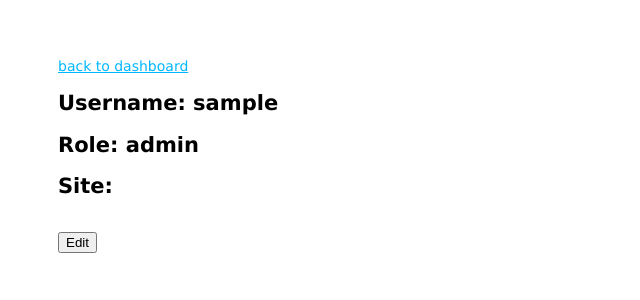
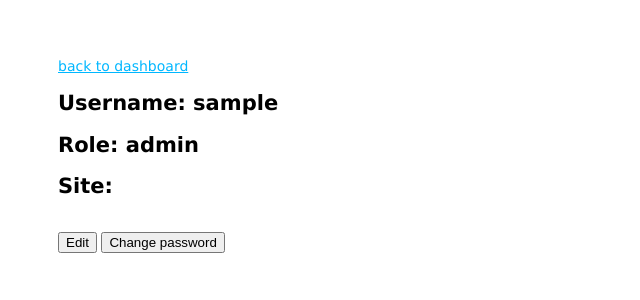
Before and after one commit to kogik/i4, a Node server app: page /user/profile in a window 1280 px wide. Shown: the top 300 px of the page, without its empty margins (0-640 px from the left). Run offline with Node 20, Linux system fonts and the light colour scheme; the visitor is signed in with stand-in values (Sample User, id 1); some libraries are stand-ins or nearby versions.

Commit message:
change password functionality added to profile page

```diff
--- a/models/user.js
+++ b/models/user.js
@@ -1,4 +1,3 @@
-const { json } = require("express");
 const mongoose = require("mongoose");
 const passportLocalMongoose = require("passport-local-mongoose");
 
--- a/public/javascripts/profile.js
+++ b/public/javascripts/profile.js
@@ -1,6 +1,5 @@
-var popup = document.getElementById("popup");
-
-function popup_toggle() {
+function popup_toggle(id) {
+	var popup = document.getElementById(id);
 	if (popup.hidden) {
 		// show popup
 		popup.hidden = false;
--- a/public/stylesheets/popup.css
+++ b/public/stylesheets/popup.css
@@ -1,4 +1,4 @@
-#popup {
+.popup {
 	top: 0;
 	left: 0;
 	width: 100vw;
--- a/routes/user.js
+++ b/routes/user.js
@@ -31,6 +31,31 @@
 	});
 });
 
+router.post("/change-password", (req, res, next) => {
+	var { current_password, new_password, re_new_password } = req.body;
+	if (new_password != re_new_password) {
+		req.flash("profile-message", "New passwords doesnt match.");
+		res.redirect("/user/profile");
+	}
+	User.findById(req.user._id)
+		.then((foundUser) => {
+			foundUser
+				.changePassword(current_password, new_password)
+				.then(() => {
+					req.flash("profile-message", "Password has been changed.");
+					res.redirect("/user/profile");
+				})
+				.catch((error) => {
+					req.flash("profile-message", "Current password is invalid.");
+					res.redirect("/user/profile");
+				});
+		})
+		.catch((error) => {
+			req.flash("profile-message", "Current password is invalid.");
+			res.redirect("/user/profile");
+		});
+});
+
 router.get("/admin-panel/delete-user/:id", isAdmin, (req, res, next) => {
 	User.findByIdAndDelete(req.params.id, (err) => {
 		if (err) req.flash("admin-message", "Unable to delete user.");
--- a/views/user/profile.ejs
+++ b/views/user/profile.ejs
@@ -6,19 +6,33 @@
 		<link rel="stylesheet" href="/stylesheets/popup.css" />
 	</head>
 	<body>
-		<div id="popup" hidden>
+		<div id="popup-edit" class="popup" hidden>
 			<div class="popup-box">
-				<% if (typeof(message) != "undefined"){ %>
-				<div class="msg"><%= message %></div>
-				<% } %>
+				<h1>Edit your profile</h1>
 				<h3>Username: <%= user.username%></h3>
 				<h3>Role: <%= user.role%></h3>
 				<form action="/user/edit-profile" method="post">
+					<p>TODO - edit profile picture</p>
 					<label for="site">Site: </label>
 					<input type="text" name="site" value="<%= user.site %>" />
 					<button type="submit">Save</button>
 				</form>
-				<button onclick="popup_toggle()">Close popup</button>
+				<button onclick="popup_toggle('popup-edit')">Close popup</button>
+			</div>
+		</div>
+		<div id="popup-chngpass" class="popup" hidden>
+			<div class="popup-box">
+				<h1>Change your password</h1>
+				<form action="/user/change-password" method="post">
+					<p>Current password:</p>
+					<input type="password" name="current_password" />
+					<p>New password:</p>
+					<input type="password" name="new_password" />
+					<p>Repeat new password:</p>
+					<input type="password" name="re_new_password" />
+					<button type="submit">Change password</button>
+				</form>
+				<button onclick="popup_toggle('popup-chngpass')">Close popup</button>
 			</div>
 		</div>
 
@@ -32,7 +46,8 @@
 		<h2>Site: <%= user.site %></h2>
 		<br />
 
-		<button onclick="popup_toggle()">Edit</button>
+		<button onclick="popup_toggle('popup-edit')">Edit</button>
+		<button onclick="popup_toggle('popup-chngpass')">Change password</button>
 
 		<script src="/javascripts/profile.js"></script>
 	</body>
```
